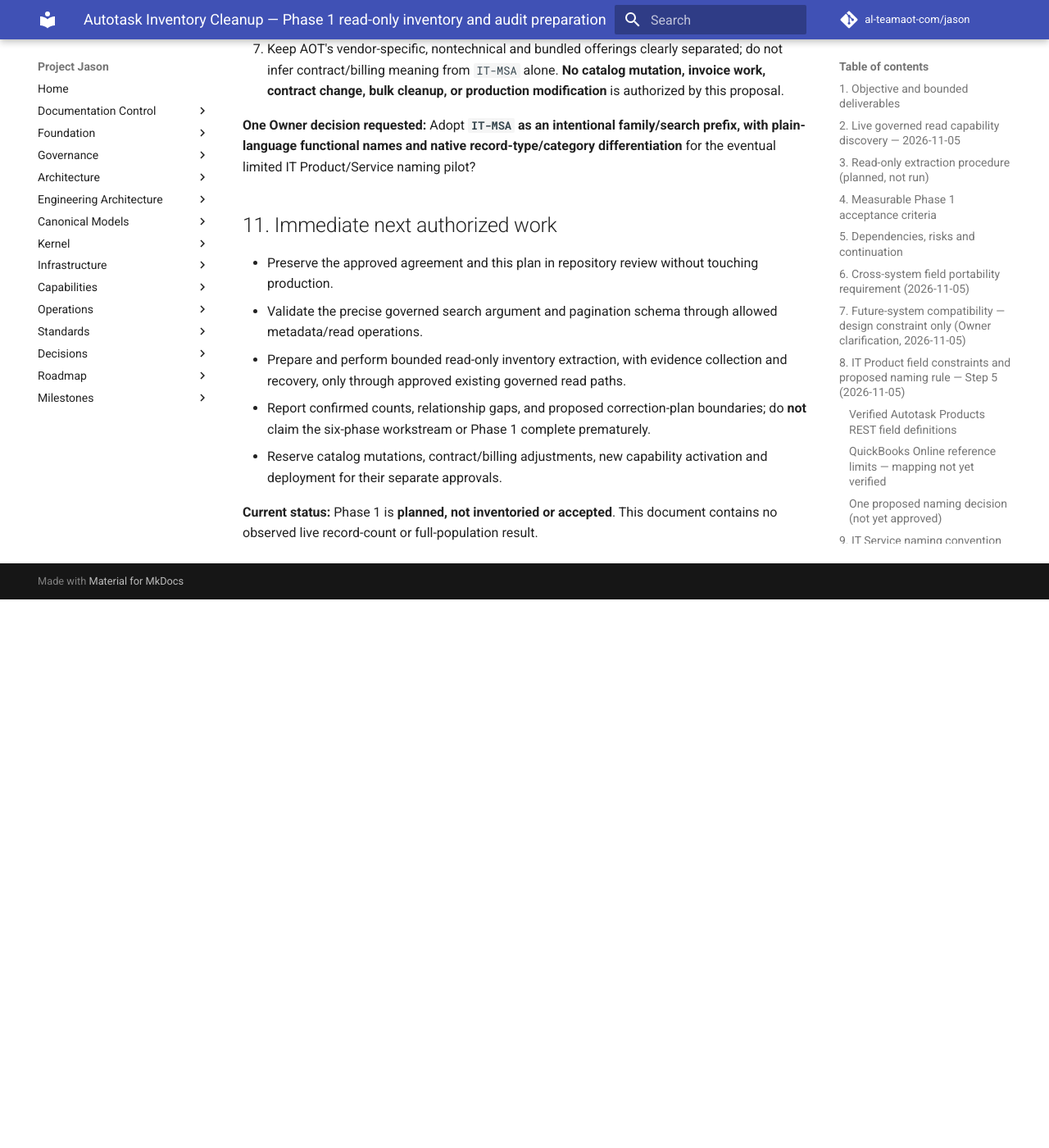
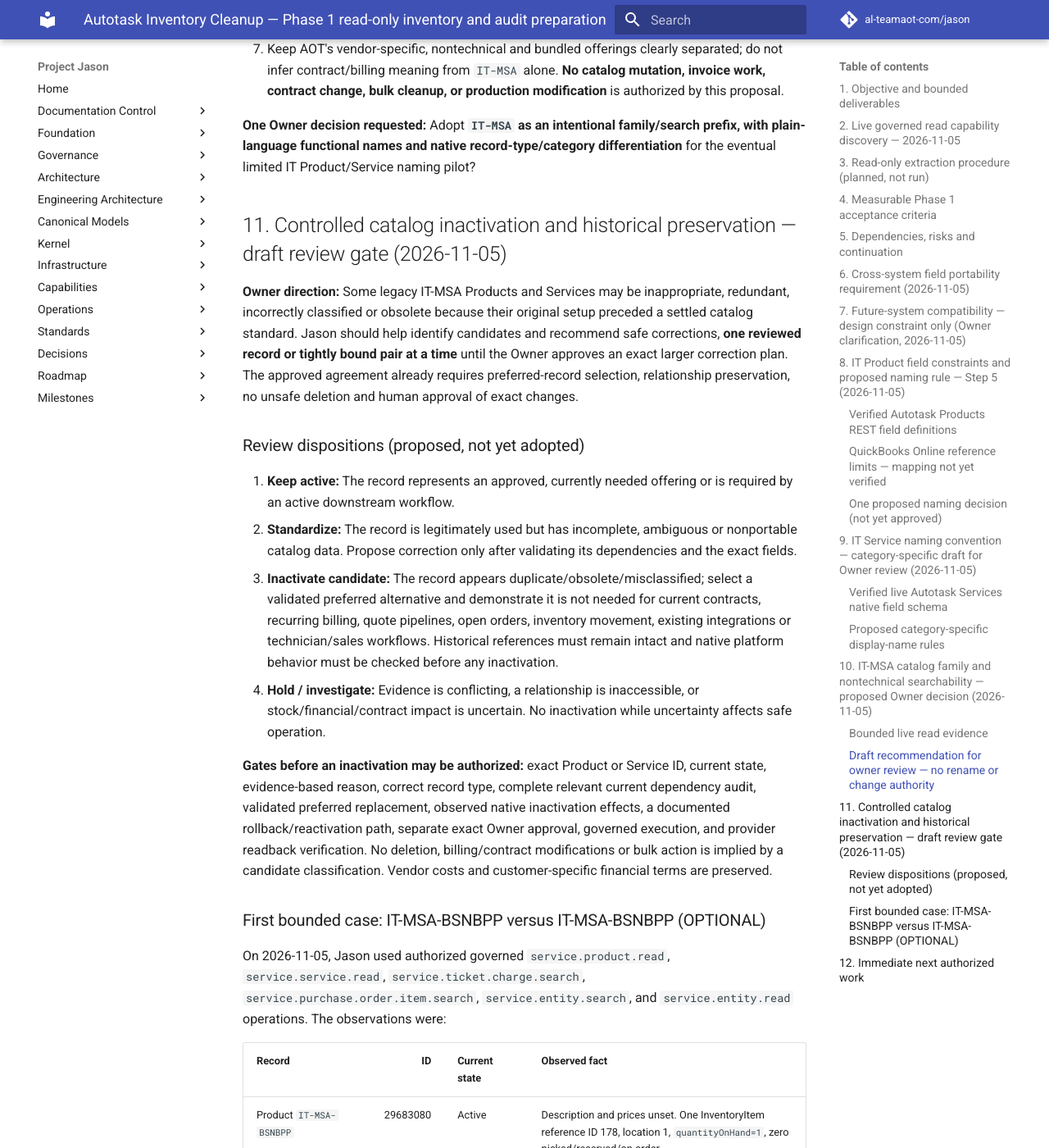
Before and after one commit to al-teamaot-com/jason, an MkDocs documentation site: the page built from docs/operations/Autotask-Catalog-Phase-1-Read-Only-Inventory-Plan.md, in a window 1280 px wide and 1400 px high, scrolled down 12075 px. Shown: the whole window at 82% size. Built offline with MkDocs 1.6.1 and Material for MkDocs 9.7.7, drawn with Linux system fonts in a browser that asks for light colours; comment, search, counter and statistics services are not loaded; before the commit the page ends 12806 px from its top, so only the background shows below that; some of the changed text lies outside the part shown.

Commit message:
docs: add controlled IT-MSA inactivation decision gate and BSNBPP evidence

```diff
--- a/docs/operations/Autotask-Catalog-Phase-1-Read-Only-Inventory-Plan.md
+++ b/docs/operations/Autotask-Catalog-Phase-1-Read-Only-Inventory-Plan.md
@@ -199,7 +199,37 @@
 
 **One Owner decision requested:** Adopt **`IT-MSA` as an intentional family/search prefix, with plain-language functional names and native record-type/category differentiation** for the eventual limited IT Product/Service naming pilot?
 
-## 11. Immediate next authorized work
+## 11. Controlled catalog inactivation and historical preservation — draft review gate (2026-11-05)
+
+**Owner direction:** Some legacy IT-MSA Products and Services may be inappropriate, redundant, incorrectly classified or obsolete because their original setup preceded a settled catalog standard. Jason should help identify candidates and recommend safe corrections, **one reviewed record or tightly bound pair at a time** until the Owner approves an exact larger correction plan. The approved agreement already requires preferred-record selection, relationship preservation, no unsafe deletion and human approval of exact changes.
+
+### Review dispositions (proposed, not yet adopted)
+
+1. **Keep active:** The record represents an approved, currently needed offering or is required by an active downstream workflow.
+2. **Standardize:** The record is legitimately used but has incomplete, ambiguous or nonportable catalog data. Propose correction only after validating its dependencies and the exact fields.
+3. **Inactivate candidate:** The record appears duplicate/obsolete/misclassified; select a validated preferred alternative and demonstrate it is not needed for current contracts, recurring billing, quote pipelines, open orders, inventory movement, existing integrations or technician/sales workflows. Historical references must remain intact and native platform behavior must be checked before any inactivation.
+4. **Hold / investigate:** Evidence is conflicting, a relationship is inaccessible, or stock/financial/contract impact is uncertain. No inactivation while uncertainty affects safe operation.
+
+**Gates before an inactivation may be authorized:** exact Product or Service ID, current state, evidence-based reason, correct record type, complete relevant current dependency audit, validated preferred replacement, observed native inactivation effects, a documented rollback/reactivation path, separate exact Owner approval, governed execution, and provider readback verification. No deletion, billing/contract modifications or bulk action is implied by a candidate classification. Vendor costs and customer-specific financial terms are preserved.
+
+### First bounded case: IT-MSA-BSNBPP versus IT-MSA-BSNBPP (OPTIONAL)
+
+On 2026-11-05, Jason used authorized governed `service.product.read`, `service.service.read`, `service.ticket.charge.search`, `service.purchase.order.item.search`, `service.entity.search`, and `service.entity.read` operations. The observations were:
+
+| Record | ID | Current state | Observed fact |
+| --- | ---: | --- | --- |
+| Product `IT-MSA-BSNBPP` | 29683080 | Active | Description and prices unset. One InventoryItem reference ID 178, location 1, `quantityOnHand=1`, zero picked/reserved/on order. |
+| Service `IT-MSA-BSNBPP` | 31 | Active | Has a substantive service description and configured unit cost/price; no complete active contract usage check performed. |
+| Product `IT-MSA-BSNBPP (OPTIONAL)` | 29683081 | Active | Description and prices unset. One InventoryItem reference ID 179, location 1, `quantityOnHand=1`, zero picked/reserved/on order. |
+| Service `IT-MSA-BSNBPP (OPTIONAL)` | 32 | Inactive | Service description present; existing inactive state is not evidence the corresponding Product can safely be retired. |
+
+The two Product IDs returned **zero matches** from bounded TicketCharges, PurchaseOrderItems and QuoteItems searches; this is *only absence of matches in those queried surfaces*, not proof of no complete historical or current references. Both Products have stock entries with quantity 1, which may be an inventory placeholder or a real balance; determine this before any inactivation. Also verify open inventory/quote/procurement dependencies, workflow references, integrations, current Contract/Service assignments and revenue impact under the separately authorized client-scope rules. ContractServices governed-read coverage remains a known gap and must not be bypassed.
+
+**Initial disposition: All four records are HOLD / INVESTIGATE for inactivation purposes.** The two Product records are reasonable *candidates for detailed classification*, not approved inactivations. Product and Service entity types are different and identical names do not prove they are redundant.
+
+**Approval boundary:** Owner discussion of the disposition model does not authorize changing `isActive` or any other field. Perform the next read-only check on a single bounded case; present exact safe correction plan and obtain separate authorization before any live change.
+
+## 12. Immediate next authorized work
 
 - Preserve the approved agreement and this plan in repository review without touching production.
 - Validate the precise governed search argument and pagination schema through allowed metadata/read operations.
@@ -207,4 +237,4 @@
 - Report confirmed counts, relationship gaps, and proposed correction-plan boundaries; do **not** claim the six-phase workstream or Phase 1 complete prematurely.
 - Reserve catalog mutations, contract/billing adjustments, new capability activation and deployment for their separate approvals.
 
-**Current status:** Phase 1 is **planned, not inventoried or accepted**. This document contains no observed live record-count or full-population result.
+**Current status:** Phase 1 remains **in discovery; not inventoried or accepted**. The bounded IT-MSA reads above are examples, not a verified full-population count or complete dependency audit.
```
